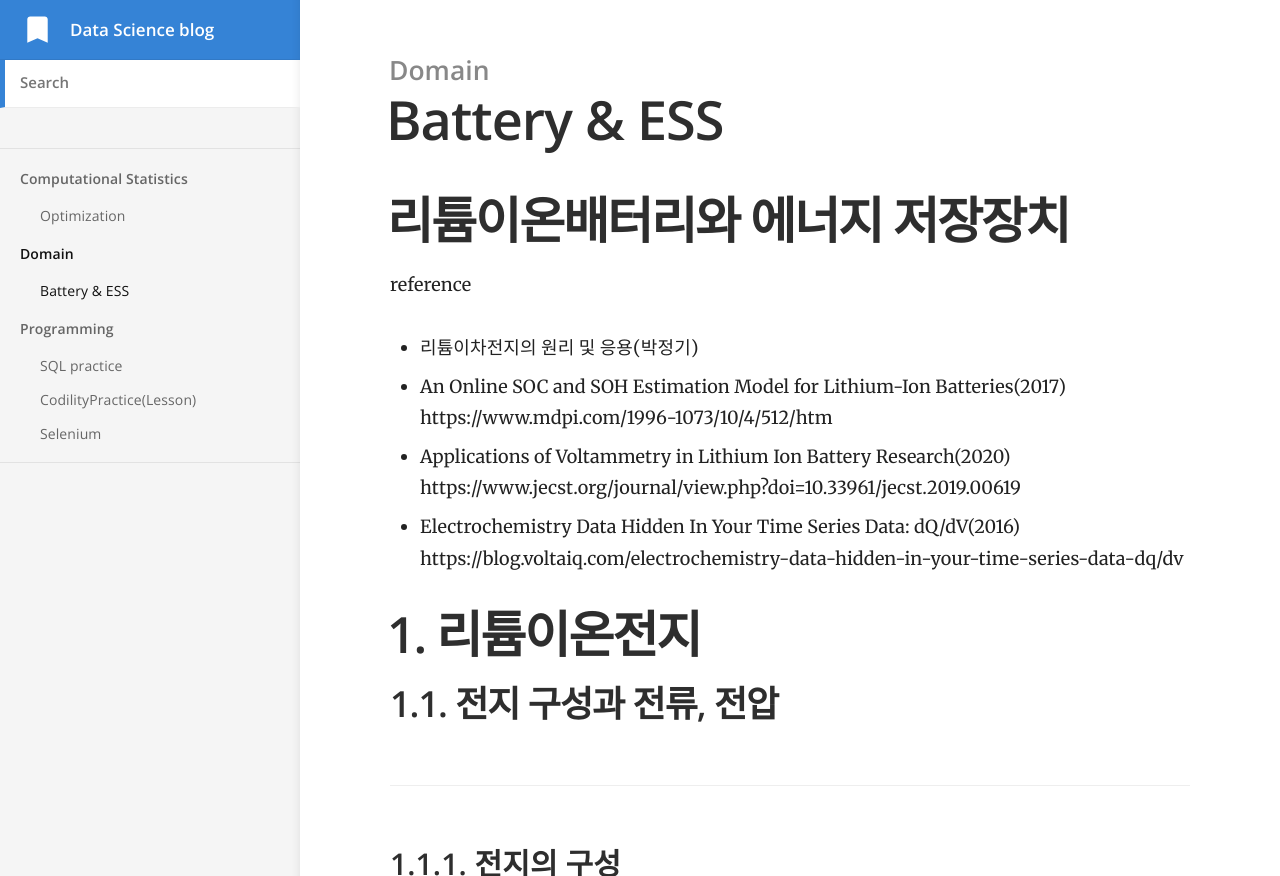
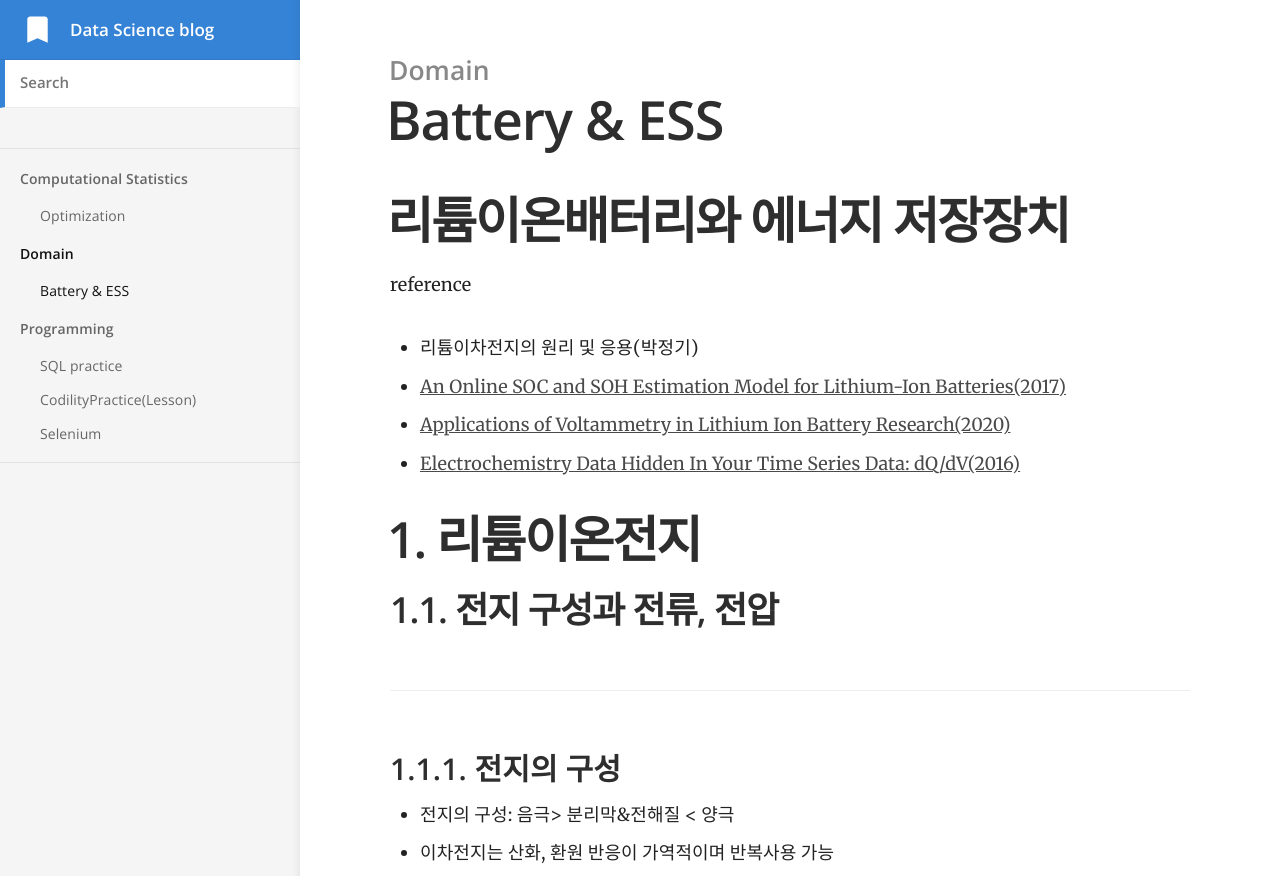
Before and after one commit to yrk3434/yrk3434.github.io, a Jekyll site: the page built from _docs/Domain/Battery & ESS.md, in a window 1280 px wide and 900 px high, cut to the strip 0-876 px from the top of the window. Built offline with Jekyll 4.4.1, drawn with Linux system fonts in a browser that asks for light colours; formulas are drawn with MathJax 3.

Commit message:
Update Battery & ESS.md

```diff
--- a/_docs/Domain/Battery & ESS.md
+++ b/_docs/Domain/Battery & ESS.md
@@ -10,9 +10,9 @@ comments: true
 
 reference
 - 리튬이차전지의 원리 및 응용(박정기)
-- An Online SOC and SOH Estimation Model for Lithium-Ion Batteries(2017) https://www.mdpi.com/1996-1073/10/4/512/htm
-- Applications of Voltammetry in Lithium Ion Battery Research(2020) https://www.jecst.org/journal/view.php?doi=10.33961/jecst.2019.00619
-- Electrochemistry Data Hidden In Your Time Series Data: dQ/dV(2016) https://blog.voltaiq.com/electrochemistry-data-hidden-in-your-time-series-data-dq/dv
+- [An Online SOC and SOH Estimation Model for Lithium-Ion Batteries(2017)](https://www.mdpi.com/1996-1073/10/4/512/htm)
+- [Applications of Voltammetry in Lithium Ion Battery Research(2020)](https://www.jecst.org/journal/view.php?doi=10.33961/jecst.2019.00619)
+- [Electrochemistry Data Hidden In Your Time Series Data: dQ/dV(2016)](https://blog.voltaiq.com/electrochemistry-data-hidden-in-your-time-series-data-dq/dv)
 
 
 # 1. 리튬이온전지
```
